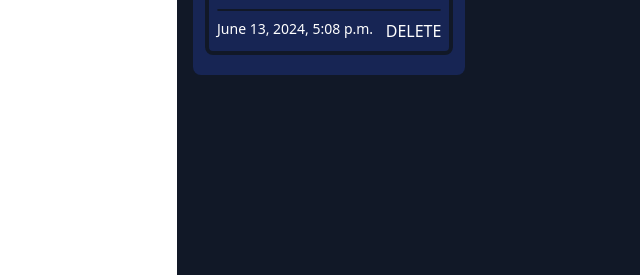
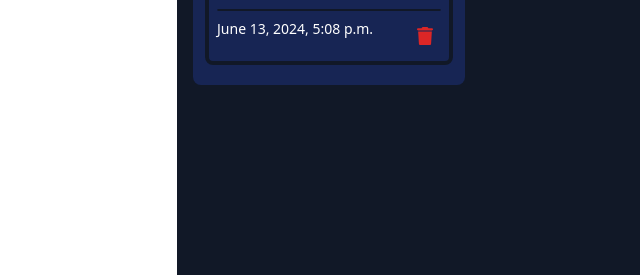
Before and after one commit to Bohdan337/tribe, a Django app: page /course/4/ in a window 1280 px wide. Shown: the part 525-800 px from the top of the page, without its empty margins (79-719 px from the left). Run offline with Django 4.2, Linux system fonts and the light colour scheme; a user stored in the database is signed in; data comes from the database, SQL or seed files in the repository; both versions use the stored data as it was after the commit; style sheets or scripts are compiled from the project's sources.

Commit message:
Added icons

```diff
--- a/templates/courses/course.html
+++ b/templates/courses/course.html
@@ -102,7 +102,11 @@
                         {% if user.is_teacher %}
                         <button
                             onclick="del(`{% url 'delete_schedule' subject_id=subject.id schedule_id=schedule.id %}`, '{{ schedule.id }}', 'schedule')">
-                            DELETE
+                            <svg xmlns="http://www.w3.org/2000/svg" viewBox="0 0 448 512"
+                                class="flex items-center p-2 text-gray-900 rounded-lg dark:text-white group w-8">
+                                <path fill="#dc2626"
+                                    d="M135.2 17.7L128 32H32C14.3 32 0 46.3 0 64S14.3 96 32 96H416c17.7 0 32-14.3 32-32s-14.3-32-32-32H320l-7.2-14.3C307.4 6.8 296.3 0 284.2 0H163.8c-12.1 0-23.2 6.8-28.6 17.7zM416 128H32L53.2 467c1.6 25.3 22.6 45 47.9 45H346.9c25.3 0 46.3-19.7 47.9-45L416 128z" />
+                            </svg>
                         </button>
                         {% endif %}
                     </div>
@@ -139,7 +143,11 @@
                             <div class="text-xl">{{ material.title }}</div>
                             <button
                                 onclick="del(`{% url 'delete_material' subject_id=subject.id material_id=material.id %}`, '{{ material.id }}', 'task')">
-                                DELETE
+                                <svg xmlns="http://www.w3.org/2000/svg" viewBox="0 0 448 512"
+                                    class="flex items-center p-2 text-gray-900 rounded-lg dark:text-white group w-8">
+                                    <path fill="#dc2626"
+                                        d="M135.2 17.7L128 32H32C14.3 32 0 46.3 0 64S14.3 96 32 96H416c17.7 0 32-14.3 32-32s-14.3-32-32-32H320l-7.2-14.3C307.4 6.8 296.3 0 284.2 0H163.8c-12.1 0-23.2 6.8-28.6 17.7zM416 128H32L53.2 467c1.6 25.3 22.6 45 47.9 45H346.9c25.3 0 46.3-19.7 47.9-45L416 128z" />
+                                </svg>
                             </button>
                         </div>
                         <hr class="border-gray-900 border rounded-lg my-2">
@@ -194,11 +202,10 @@
                             <div class="text-xl">{{ student.name }} {{ student.surname }}</div>
                             <button
                                 onclick="del(`{% url 'delete_student' subject_id=subject.id student_id=student.id %}`, '{{ student.id }}', 'student')">
-                                <svg xmlns="http://www.w3.org/2000/svg"
-                                    class="flex items-center p-2 text-gray-900 rounded-lg dark:text-white group w-8"
-                                    viewBox="0 0 448 512">
-                                    <path fill="#fff"
-                                        d="M224 256A128 128 0 1 0 224 0a128 128 0 1 0 0 256zm-45.7 48C79.8 304 0 383.8 0 482.3C0 498.7 13.3 512 29.7 512H418.3c16.4 0 29.7-13.3 29.7-29.7C448 383.8 368.2 304 269.7 304H178.3z" />
+                                <svg xmlns="http://www.w3.org/2000/svg" viewBox="0 0 448 512"
+                                    class="flex items-center p-2 text-gray-900 rounded-lg dark:text-white group w-8">
+                                    <path fill="#dc2626"
+                                        d="M135.2 17.7L128 32H32C14.3 32 0 46.3 0 64S14.3 96 32 96H416c17.7 0 32-14.3 32-32s-14.3-32-32-32H320l-7.2-14.3C307.4 6.8 296.3 0 284.2 0H163.8c-12.1 0-23.2 6.8-28.6 17.7zM416 128H32L53.2 467c1.6 25.3 22.6 45 47.9 45H346.9c25.3 0 46.3-19.7 47.9-45L416 128z" />
                                 </svg>
                             </button>
                         </div>
```
Also changed, not shown: db.sqlite3.
